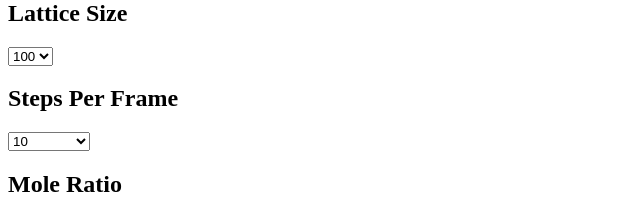
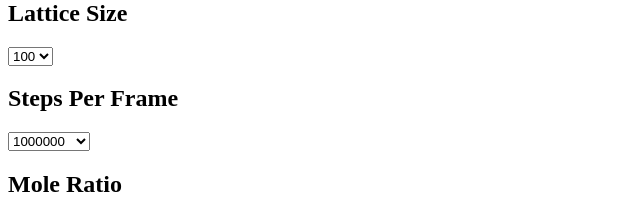
Before and after one commit to heyglassy/statmechsims2, a Next.js app: page /models/xy in a window 1280 px wide. Shown: the part 840-1056 px from the top of the page, without its empty margins (0-640 px from the left). Built offline with nearby package versions, Linux system fonts and the light colour scheme.

Commit message:
change steps from 100 to 1000000 defaults

```diff
--- a/src/components/Sidebar.tsx
+++ b/src/components/Sidebar.tsx
@@ -284,7 +284,7 @@ const Sidebar = () => {
             <option>1000</option>
             <option>10000</option>
             <option>100000</option>
-            <option>1000000</option>
+            <option selected>1000000</option>
             <option>10000000</option>
           </select>
         </div>
```
